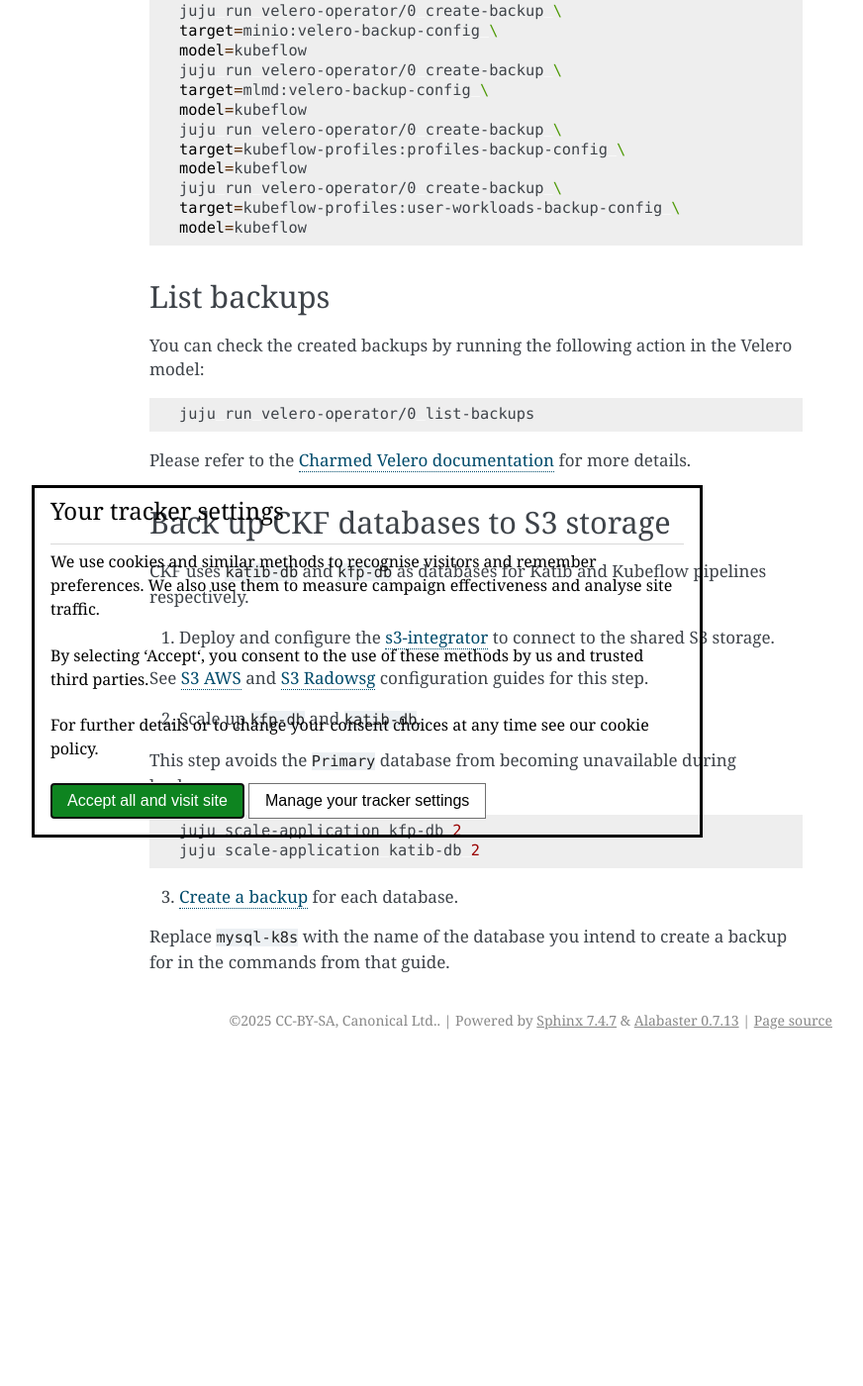
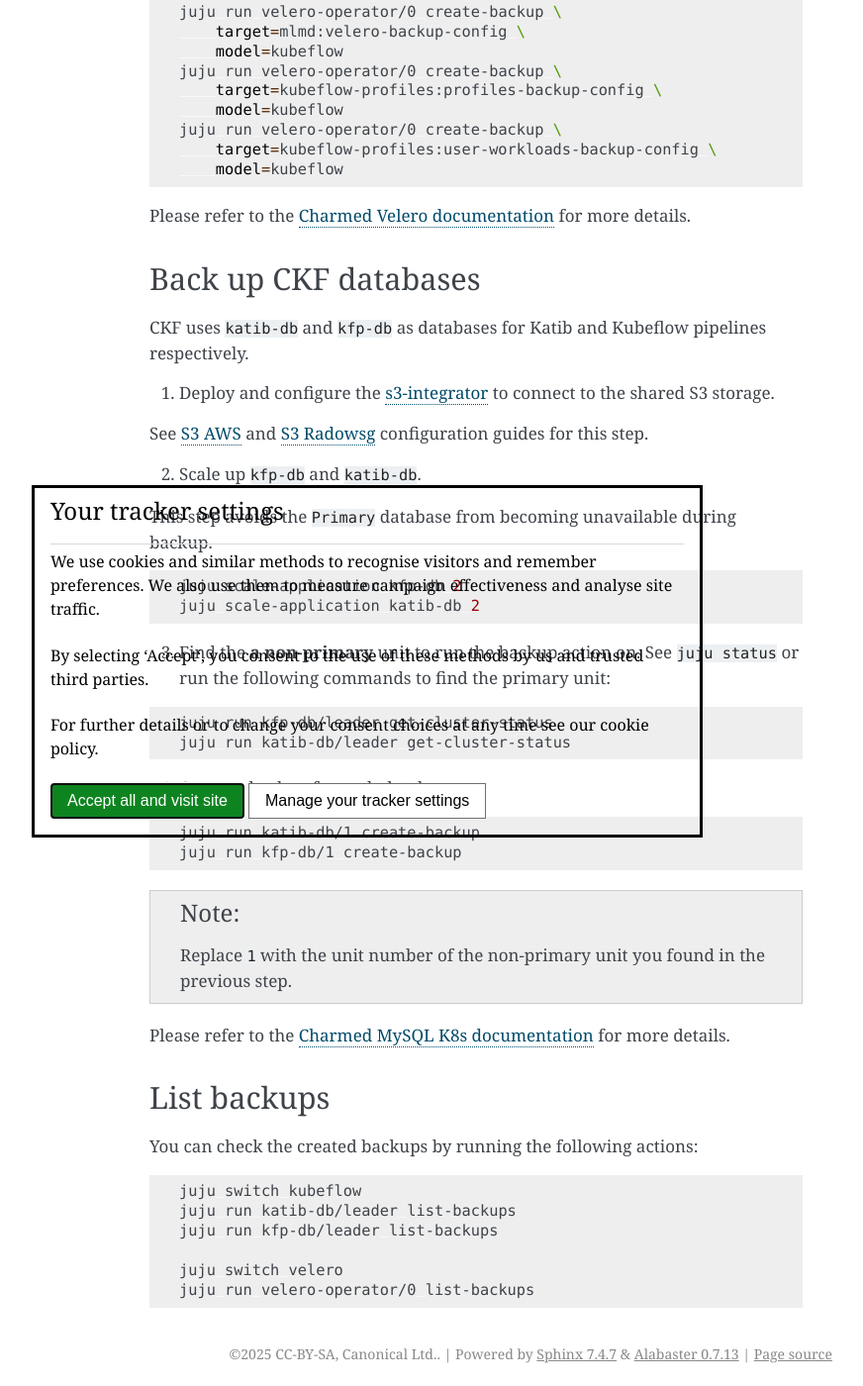
Before and after one commit to canonical/charmed-kubeflow-documentation, a Sphinx documentation site: the page built from docs/how-to/manage/back-up-control-plane.rst, in a window 1280 px wide and 1400 px high, scrolled down 1495 px. Shown: the whole window at 99% size, without its empty margins (269-1141 px from the left). Built offline with Sphinx 7.4.7, drawn with Linux system fonts in a browser that asks for light colours; before the commit the page ends 2565 px from its top, so only the background shows below that; some of the changed text lies outside the part shown.

Commit message:
docs: improve the backup docs

```diff
--- a/docs/how-to/manage/back-up-control-plane.rst
+++ b/docs/how-to/manage/back-up-control-plane.rst
@@ -21,29 +21,27 @@
 - Admin access to the Kubernetes (K8s) cluster where CKF is deployed.
 - Juju admin access to the ``kubeflow`` model.
 - Ensure the object storage is big enough to back up the data.
-
----------------------------------------------------
-Deploy and configure Charmed Velero
----------------------------------------------------
-
-Follow one of the `How-To <https://charmhub.io/velero-operator/docs/how-to>`_ for your cloud provider to deploy and configure Charmed Velero. After Charmed Velero is ready, offer the relation for backup from the Velero model:
-
-.. code-block:: bash
-
-    juju offer velero-operator:velero-backups velero-backups
+- Charmed Velero deployed and configured. Follow the `How-To <https://charmhub.io/velero-operator/docs/how-to>`_ for your cloud provider.
 
 -----------------------------------
 Make a backup
 -----------------------------------
 
-Switch to the Kubeflow model and consume the offered backup relation:
+1. Offer the relation for backup from the Velero model:
+
+.. code-block:: bash
+
+    juju switch velero
+    juju offer velero-operator:velero-backups velero-backups
+
+2. Switch to the Kubeflow model and consume the offered backup relation:
 
 .. code-block:: bash
 
     juju switch kubeflow
     juju consume velero.velero-backups
 
-Integrate each relevant Kubeflow application with Charmed Velero:
+3. Integrate each relevant Kubeflow application with Charmed Velero:
 
 .. code-block:: bash
 
@@ -52,46 +50,36 @@
     juju integrate kubeflow-profiles:profiles-backup-config velero-backups
     juju integrate kubeflow-profiles:user-workloads-backup-config velero-backups
 
-Switch back to the Velero model and run the following commands to make a backup for each application:
+4. Switch back to the Velero model and run the following commands to make a backup for each application:
 
 .. code-block:: bash
 
     juju switch velero
 
     juju run velero-operator/0 create-backup \
-    target=minio:velero-backup-config \
-    model=kubeflow
+        target=minio:velero-backup-config \
+        model=kubeflow
     juju run velero-operator/0 create-backup \
-    target=mlmd:velero-backup-config \
-    model=kubeflow
+        target=mlmd:velero-backup-config \
+        model=kubeflow
     juju run velero-operator/0 create-backup \
-    target=kubeflow-profiles:profiles-backup-config \
-    model=kubeflow
+        target=kubeflow-profiles:profiles-backup-config \
+        model=kubeflow
     juju run velero-operator/0 create-backup \
-    target=kubeflow-profiles:user-workloads-backup-config \
-    model=kubeflow
-
------------------------------------
-List backups
------------------------------------
-
-You can check the created backups by running the following action in the Velero model:
-
-.. code-block:: bash
-
-    juju run velero-operator/0 list-backups
+        target=kubeflow-profiles:user-workloads-backup-config \
+        model=kubeflow
 
 Please refer to the `Charmed Velero documentation <https://charmhub.io/velero-operator/docs>`_ for more details.
 
 -----------------------------------
-Back up CKF databases to S3 storage
+Back up CKF databases
 -----------------------------------
 
 CKF uses ``katib-db`` and ``kfp-db`` as databases for Katib and Kubeflow pipelines respectively.
 
 1. Deploy and configure the `s3-integrator <https://charmhub.io/s3-integrator>`_ to connect to the shared S3 storage.
 
-See `S3 AWS <https://charmhub.io/mysql-k8s/docs/h-configure-s3-aws>`_ and `S3 Radowsg <https://charmhub.io/mysql-k8s/docs/h-configure-s3-radosgw>`_ configuration guides for this step.
+See `S3 AWS <https://canonical-charmed-mysql-k8s.readthedocs-hosted.com/how-to/back-up-and-restore/configure-s3-aws/>`_ and `S3 Radowsg <https://canonical-charmed-mysql-k8s.readthedocs-hosted.com/how-to/back-up-and-restore/configure-s3-radosgw/>`_ configuration guides for this step.
 
 2. Scale up ``kfp-db`` and ``katib-db``.
 
@@ -102,6 +90,36 @@
    juju scale-application kfp-db 2
    juju scale-application katib-db 2
 
-3. `Create a backup <https://charmhub.io/mysql-k8s/docs/h-create-backup>`_ for each database.
+3. Find the **a non-primary** unit to run the backup action on. See ``juju status`` or run the following commands to find the primary unit:
 
-Replace ``mysql-k8s`` with the name of the database you intend to create a backup for in the commands from that guide.
+.. code-block:: bash
+
+   juju run kfp-db/leader get-cluster-status
+   juju run katib-db/leader get-cluster-status
+
+4. Create a backup for each database.
+
+.. code-block:: bash
+
+   juju run katib-db/1 create-backup
+   juju run kfp-db/1 create-backup
+
+.. note::
+   Replace ``1`` with the unit number of the non-primary unit you found in the previous step.
+
+Please refer to the `Charmed MySQL K8s documentation <https://canonical-charmed-mysql-k8s.readthedocs-hosted.com/how-to/back-up-and-restore/>`_ for more details.
+
+-----------------------------------
+List backups
+-----------------------------------
+
+You can check the created backups by running the following actions:
+
+.. code-block:: bash
+
+    juju switch kubeflow
+    juju run katib-db/leader list-backups
+    juju run kfp-db/leader list-backups
+
+    juju switch velero
+    juju run velero-operator/0 list-backups
```
